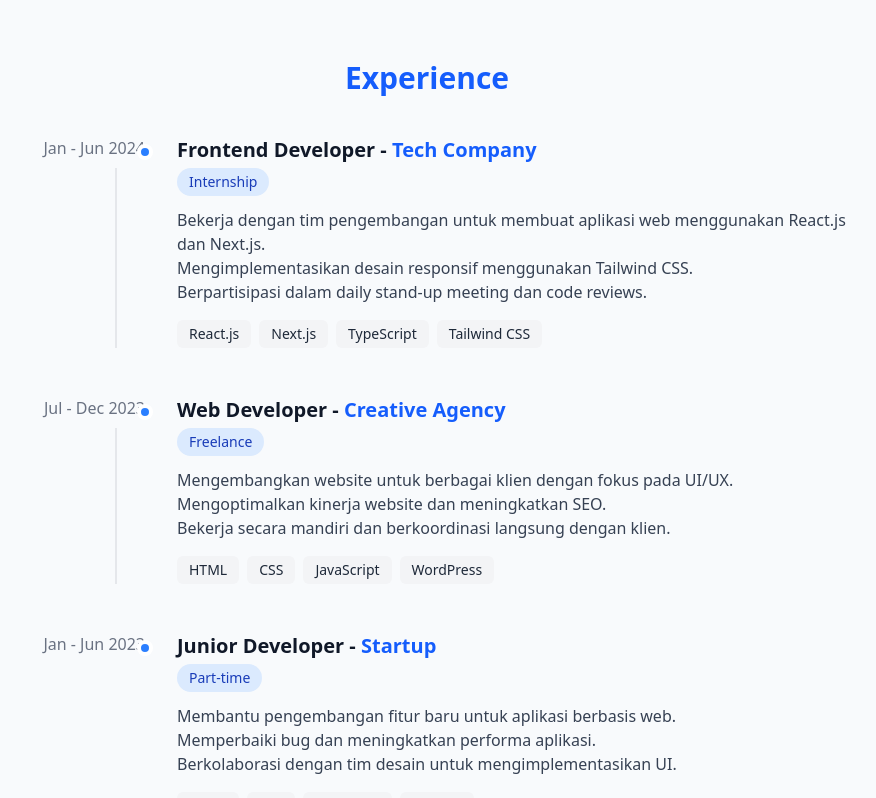
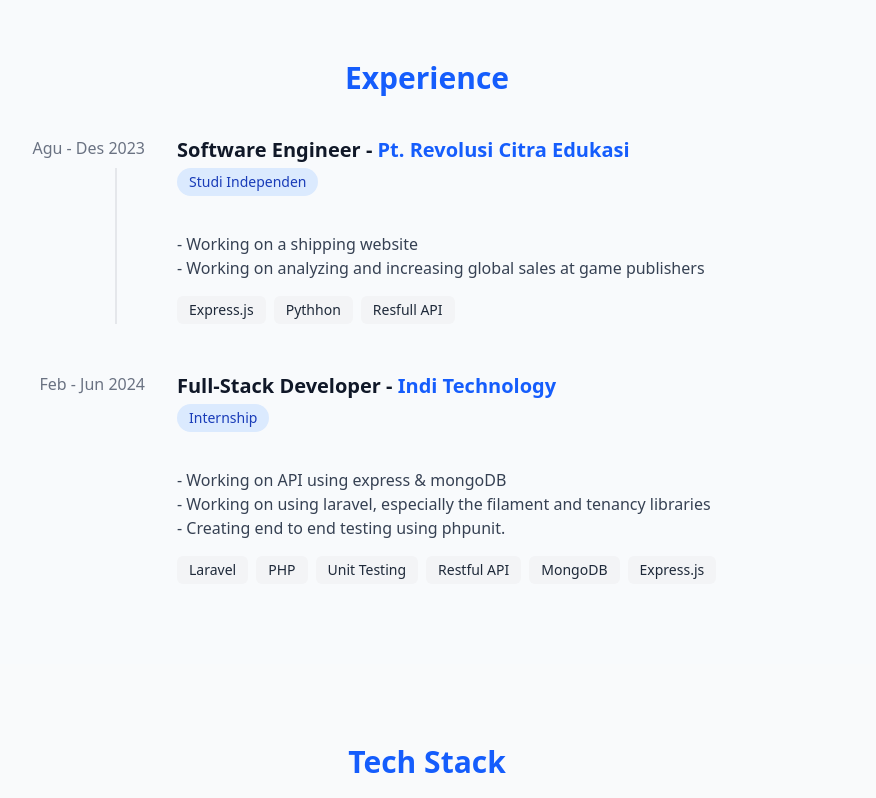
Before and after one commit to andikaryan/porto, a Next.js app: page / in a window 1280 px wide. Shown: the part 1280-2078 px from the top of the page, without its empty margins (213-1089 px from the left). Built offline with nearby package versions, Linux system fonts and the light colour scheme.

Commit message:
feat: update experience entries with new roles and descriptions

```diff
--- a/src/components/Experience.tsx
+++ b/src/components/Experience.tsx
@@ -14,38 +14,28 @@ interface ExperienceItem {
 
 const experiences: ExperienceItem[] = [
   {
-    period: "Jan - Jun 2024",
-    position: "Frontend Developer",
-    company: "Tech Company",
-    companyLink: "https://example.com",
-    type: "Internship",
-    description: `Bekerja dengan tim pengembangan untuk membuat aplikasi web menggunakan React.js dan Next.js.
-    Mengimplementasikan desain responsif menggunakan Tailwind CSS.
-    Berpartisipasi dalam daily stand-up meeting dan code reviews.`,
-    skills: ["React.js", "Next.js", "TypeScript", "Tailwind CSS"]
+    period: "Agu - Des 2023",
+    position: "Software Engineer",
+    company: "Pt. Revolusi Citra Edukasi",
+    companyLink: "https://www.revou.co/id",
+    type: "Studi Independen",
+    description: `
+    - Working on a shipping website
+    - Working on analyzing and increasing global sales at game publishers`,
+    skills: ["Express.js","Pythhon", "Resfull API"]
   },
   {
-    period: "Jul - Dec 2023",
-    position: "Web Developer",
-    company: "Creative Agency",
-    companyLink: "https://example.com",
-    type: "Freelance",
-    description: `Mengembangkan website untuk berbagai klien dengan fokus pada UI/UX.
-    Mengoptimalkan kinerja website dan meningkatkan SEO.
-    Bekerja secara mandiri dan berkoordinasi langsung dengan klien.`,
-    skills: ["HTML", "CSS", "JavaScript", "WordPress"]
+    period: "Feb - Jun 2024",
+    position: "Full-Stack Developer",
+    company: "Indi Technology",
+    companyLink: "https://web.indi.tech/",
+    type: "Internship",
+    description: `
+    - Working on API using express & mongoDB
+    - Working on using laravel, especially the filament and tenancy libraries
+    - Creating end to end testing using phpunit.`,
+    skills: ["Laravel", "PHP", "Unit Testing", "Restful API", "MongoDB", "Express.js"]
   },
-  {
-    period: "Jan - Jun 2023",
-    position: "Junior Developer",
-    company: "Startup",
-    companyLink: "https://example.com",
-    type: "Part-time",
-    description: `Membantu pengembangan fitur baru untuk aplikasi berbasis web.
-    Memperbaiki bug dan meningkatkan performa aplikasi.
-    Berkolaborasi dengan tim desain untuk mengimplementasikan UI.`,
-    skills: ["HTML", "CSS", "JavaScript", "React.js"]
-  }
 ];
 
 export default function Experience() {
@@ -69,7 +59,7 @@ export default function Experience() {
               {/* Content */}
               <div className="relative">
                 {/* Timeline dot (visible on md and larger) */}
-                <div className="hidden md:block absolute -left-[2.5rem] top-2 w-4 h-4 rounded-full bg-blue-500 dark:bg-blue-400 border-4 border-white dark:border-gray-900"></div>
+                {/* <div className="hidden md:block absolute -left-[2.5rem] top-2 w-4 h-4 rounded-full bg-blue-500 dark:bg-blue-400 border-4 border-white dark:border-gray-900"></div> */}
 
                 {/* Mobile timeline (visible on smaller screens) */}
                 <div className="md:hidden absolute -left-8 top-2 w-3 h-3 rounded-full bg-blue-500 dark:bg-blue-400"></div>
```
